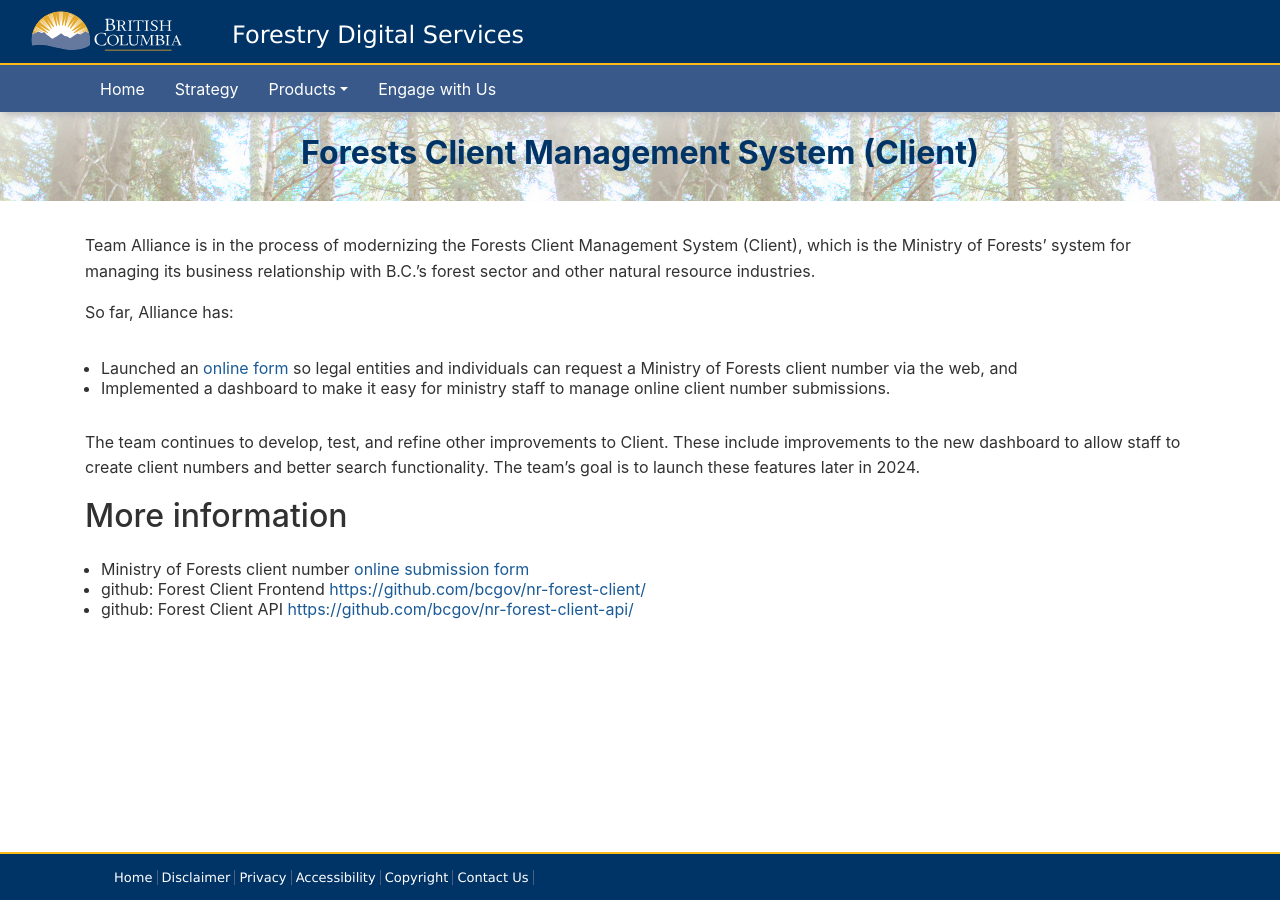
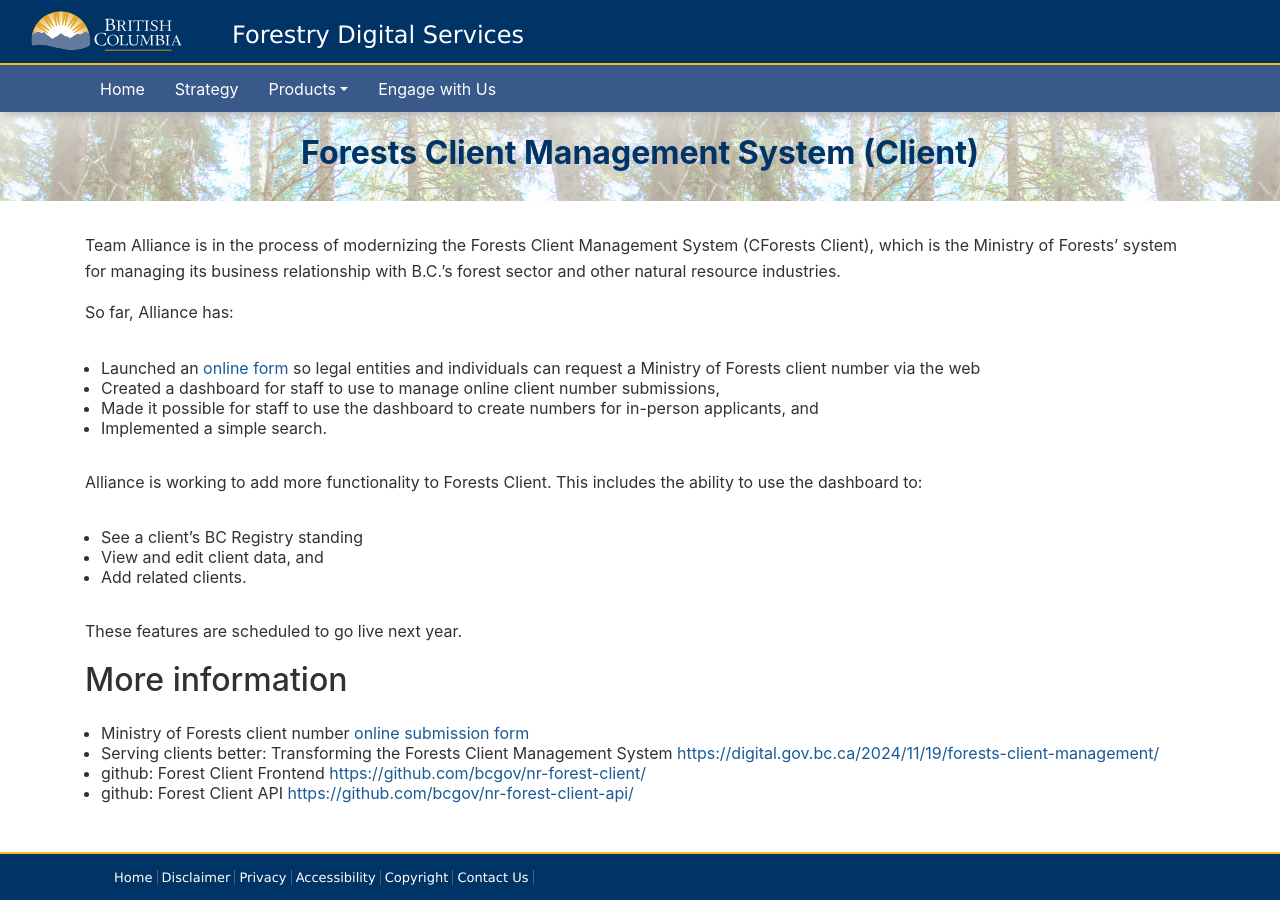
Before and after one commit to bcgov/forestry-digital-services, a Jekyll site: the page built from collections/_applications/client.md, in a window 1280 px wide. Built offline with Jekyll 4.4.1, drawn with Linux system fonts in a browser that asks for light colours; nearby versions of some CDN libraries.

Commit message:
Update client.md

```diff
--- a/collections/_applications/client.md
+++ b/collections/_applications/client.md
@@ -6,16 +6,25 @@
 description:
 ---
 
-Team Alliance is in the process of modernizing the Forests Client Management System (Client), which is the Ministry of Forests’ system for managing its business relationship with B.C.’s forest sector and other natural resource industries.
+Team Alliance is in the process of modernizing the Forests Client Management System (CForests Client), which is the Ministry of Forests’ system for managing its business relationship with B.C.’s forest sector and other natural resource industries.
 
 So far, Alliance has:
 
-- Launched an [online form](https://www2.gov.bc.ca/gov/content?id=E290320237694A9584C0CABC5DE3B9F2) so legal entities and individuals can request a Ministry of Forests client number via the web, and
-- Implemented a dashboard to make it easy for ministry staff to manage online client number submissions.
+- Launched an [online form](https://www2.gov.bc.ca/gov/content?id=E290320237694A9584C0CABC5DE3B9F2) so legal entities and individuals can request a Ministry of Forests client number via the web
+- Created a dashboard for staff to use to manage online client number submissions,
+- Made it possible for staff to use the dashboard to create numbers for in-person applicants, and
+- Implemented a simple search.
 
-The team continues to develop, test, and refine other improvements to Client. These include improvements to the new dashboard to allow staff to create client numbers and better search functionality. The team's goal is to launch these features later in 2024.
+Alliance is working to add more functionality to Forests Client. This includes the ability to use the dashboard to:
+
+-	See a client's BC Registry standing
+- View and edit client data, and
+-	Add related clients.
+
+These features are scheduled to go live next year.
 
 ## More information
 + Ministry of Forests client number [online submission form](https://www2.gov.bc.ca/gov/content?id=E290320237694A9584C0CABC5DE3B9F2)
++ Serving clients better: Transforming the Forests Client Management System [https://digital.gov.bc.ca/2024/11/19/forests-client-management/](https://digital.gov.bc.ca/2024/11/19/forests-client-management/)
 + github: Forest Client Frontend [https://github.com/bcgov/nr-forest-client/](https://github.com/bcgov/nr-forest-client/)
 + github: Forest Client API [https://github.com/bcgov/nr-forest-client-api/](https://github.com/bcgov/nr-forest-client-api/)
```
